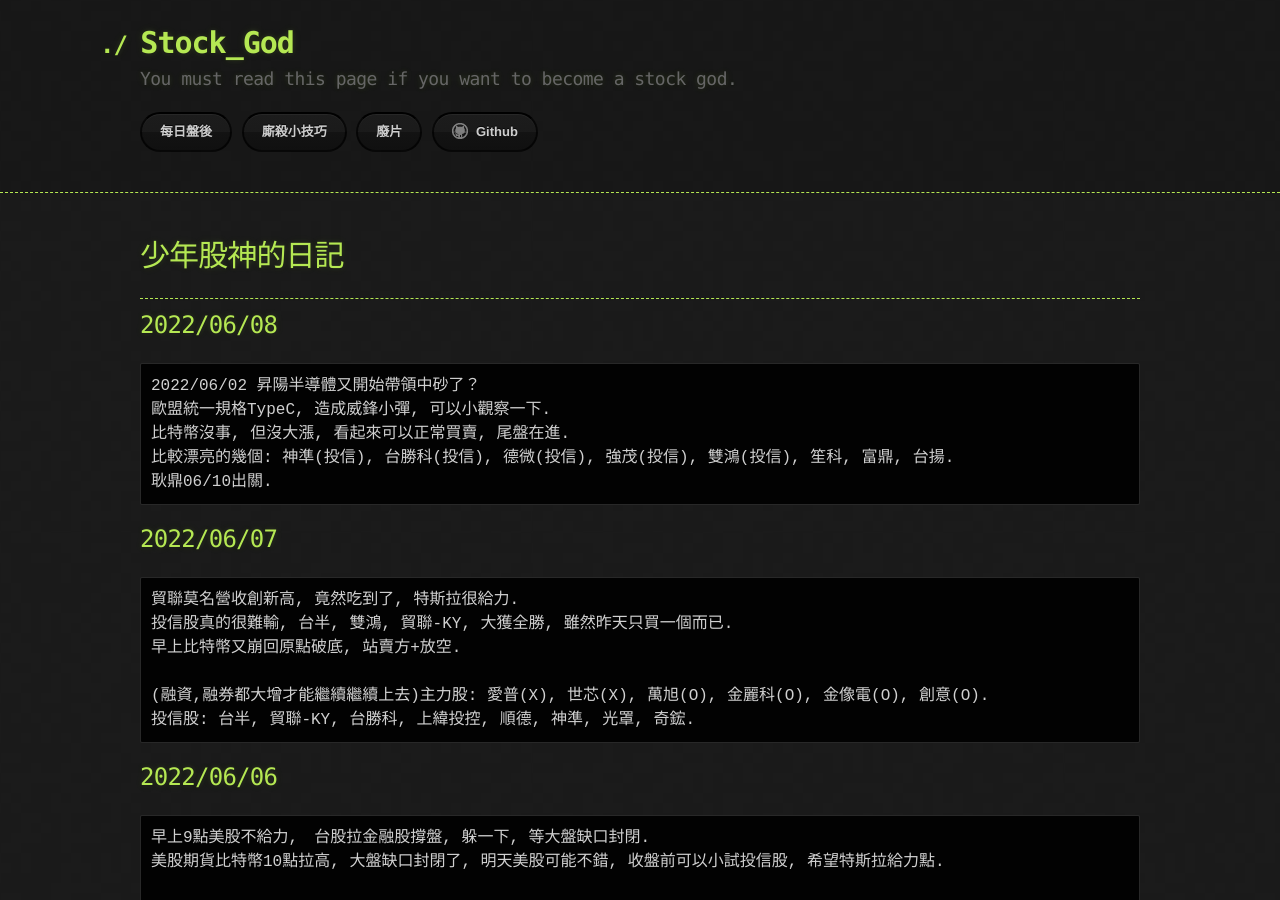
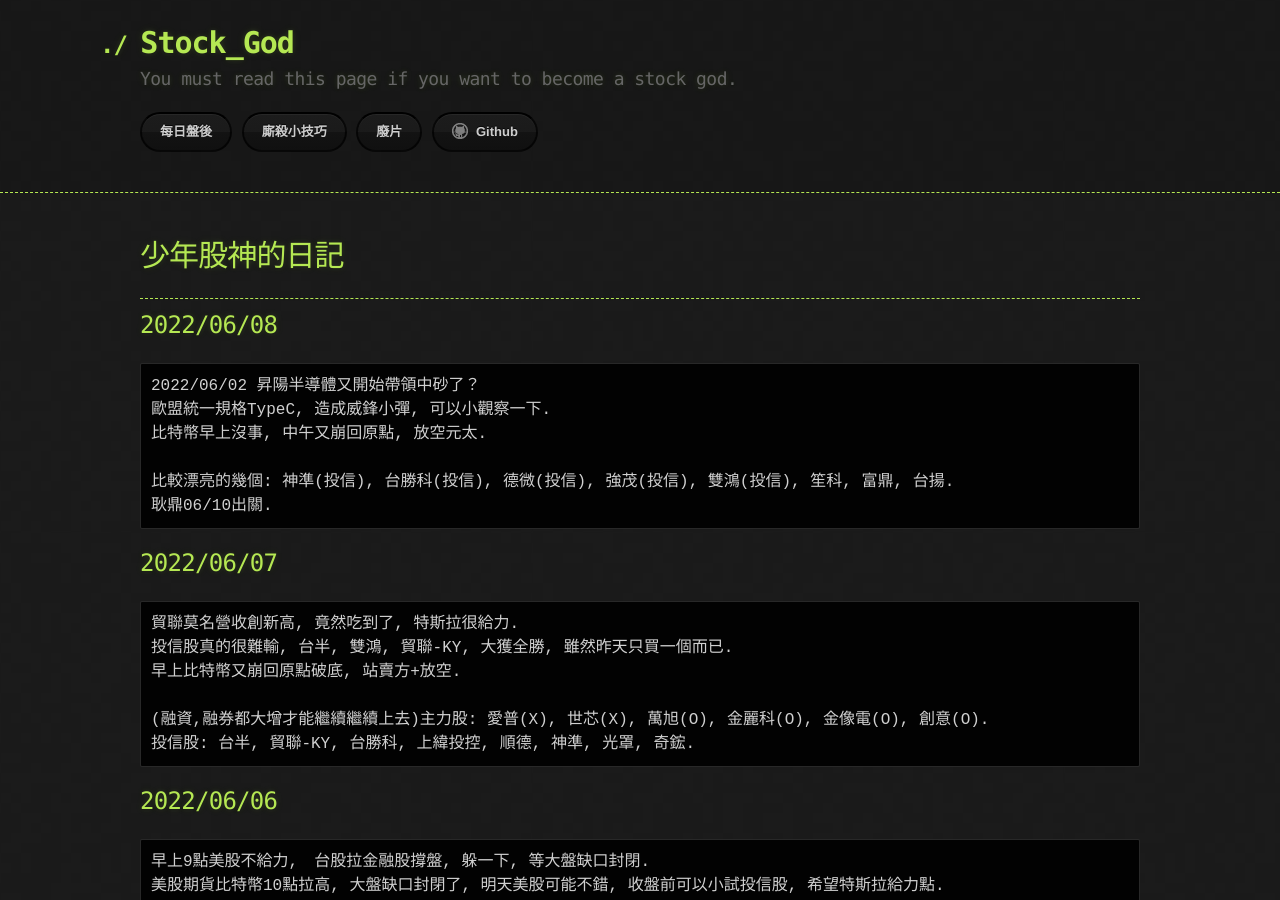
Before and after one commit to lepg5487/Stock_God, a Jekyll site: the page built from index.md, in a window 1280 px wide and 900 px high. Built offline with Jekyll 4.4.1, drawn with Linux system fonts in a browser that asks for light colours; our own code applies the rules of GitHub Pages for plain Markdown files.

Commit message:
Update index.md

````diff
--- a/index.md
+++ b/index.md
@@ -10,7 +10,8 @@ layout: testlayouts
 ```
 2022/06/02 昇陽半導體又開始帶領中砂了？
 歐盟統一規格TypeC, 造成威鋒小彈, 可以小觀察一下.
-比特幣沒事, 但沒大漲, 看起來可以正常買賣, 尾盤在進.
+比特幣早上沒事, 中午又崩回原點, 放空元太.
+
 比較漂亮的幾個: 神準(投信), 台勝科(投信), 德微(投信), 強茂(投信), 雙鴻(投信), 笙科, 富鼎, 台揚.
 耿鼎06/10出關.
 ```
````
